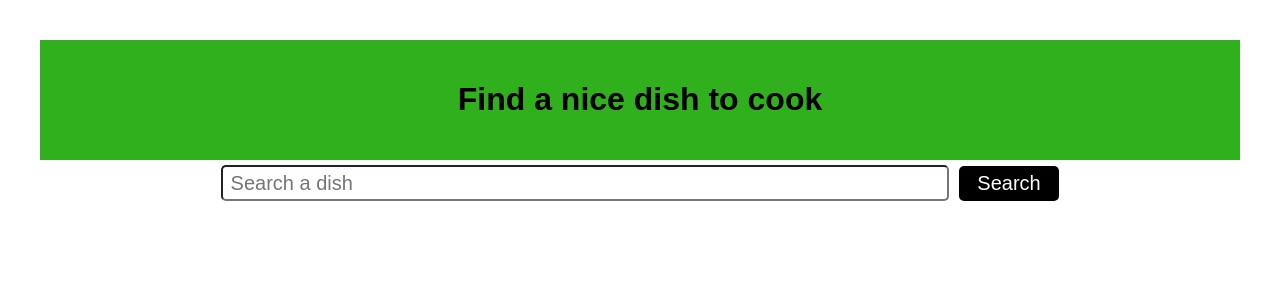
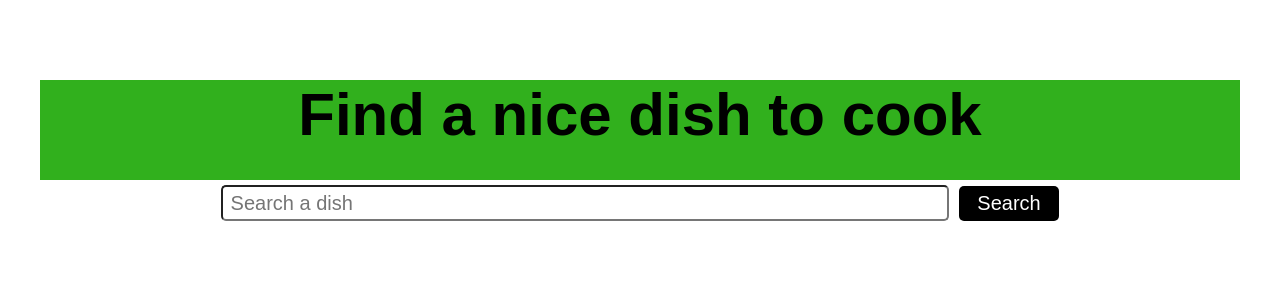
Before and after one commit to JennySta1017/DishSearch, a React (Vite) app: page / in a window 1280 px wide. Shown: the top 300 px of the page. Built offline with nearby package versions, Linux system fonts and the light colour scheme.

Commit message:
function works

```diff
--- a/src/styles/Details.css
+++ b/src/styles/Details.css
@@ -3,10 +3,6 @@
 
 }
 
-#detailList {
-    white-space: pre-line;
-
-}
 
 .detailBox {
     width: 50%;
@@ -26,8 +22,8 @@
     position: absolute;
     top: 100%;
     left: 50%;
-    padding-top: 5px;
-    font-family: fantasy;
+    font-family:The Girl Next door, sans-serif;
+    font-size: 20px;
   }
 
   #clickName:hover .hoverText {
--- a/src/styles/Header.css
+++ b/src/styles/Header.css
@@ -1,7 +1,8 @@
 #header {
     width: 100%;
     height: 100px;
-    padding-top: 20px;
+
     background-color: rgb(49, 176, 29);
-    font-family:The Girl Next door, sans-serif
+    font-family:The Girl Next door, sans-serif;
+    font-size: 30px;
 }
```
